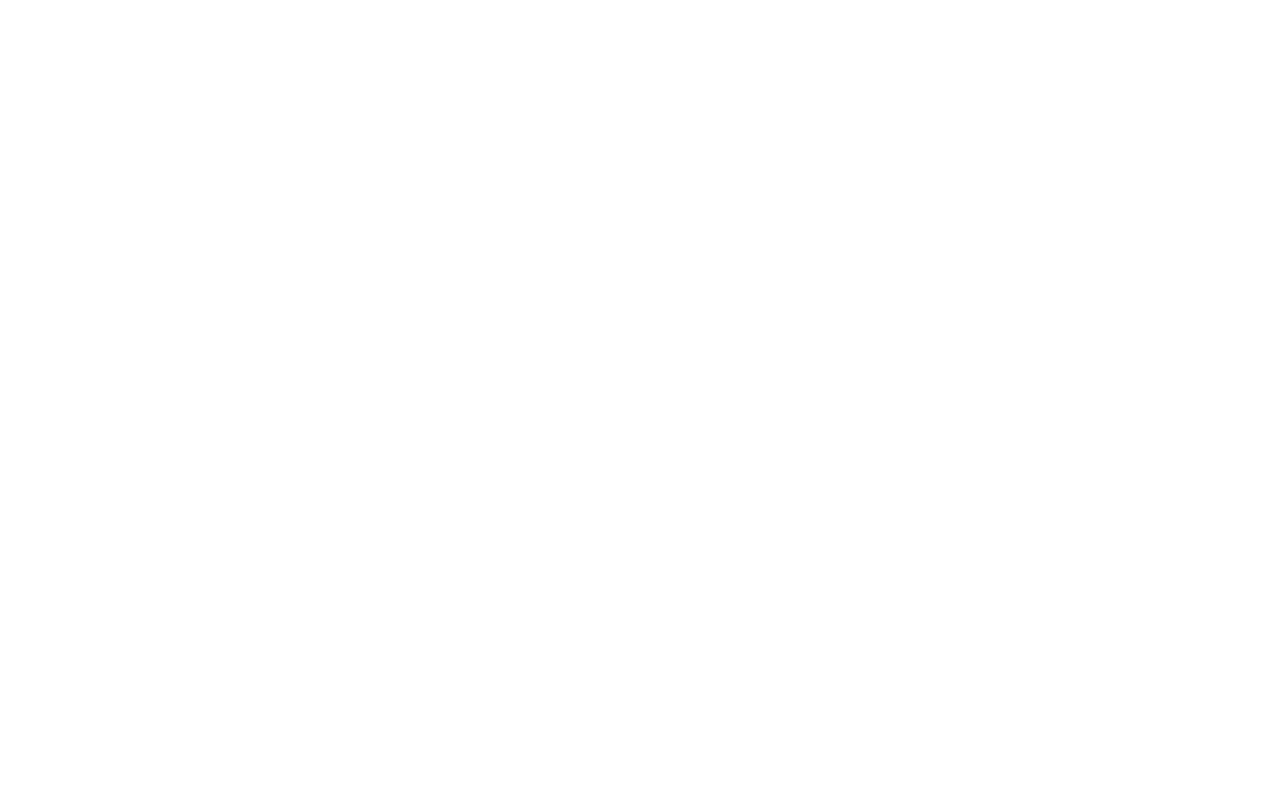
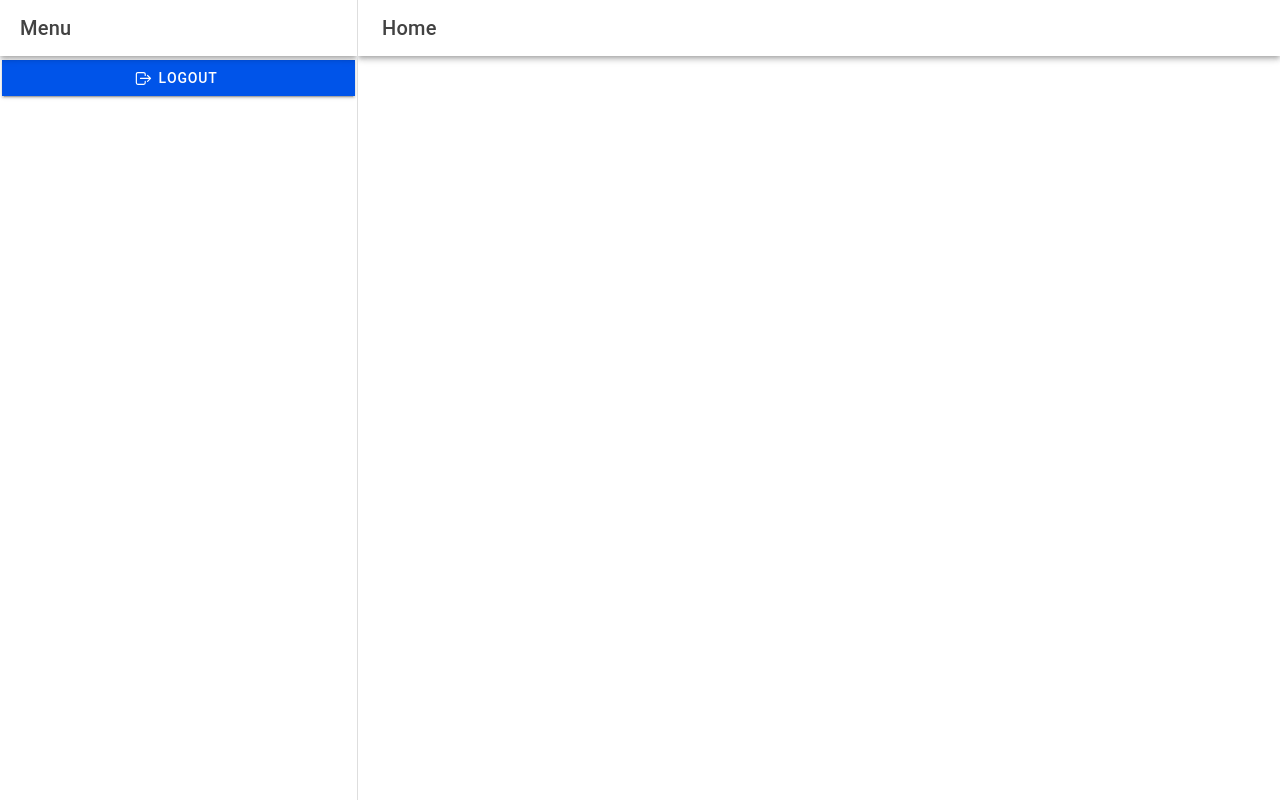
Before and after one commit to vince072618/it35-lab, a React (Vite) app: page /it35-lab/app/home in a window 1280 px wide. Built offline with nearby package versions, Linux system fonts and the light colour scheme.

Commit message:
Reconfigured pages/menu.tsx and app.tsx

```diff
--- a/src/App.tsx
+++ b/src/App.tsx
@@ -1,7 +1,7 @@
 import { Redirect, Route } from 'react-router-dom';
 import { IonApp, IonRouterOutlet, setupIonicReact } from '@ionic/react';
 import { IonReactRouter } from '@ionic/react-router';
-import Home from './pages/Home';
+
 
 /* Core CSS required for Ionic components to work properly */
 import '@ionic/react/css/core.css';
@@ -32,6 +32,8 @@
 
 /* Theme variables */
 import './theme/variables.css';
+import Login from './pages/Login';
+import Menu from './pages/Menu';
 
 setupIonicReact();
 
@@ -39,12 +41,9 @@
   <IonApp>
     <IonReactRouter>
       <IonRouterOutlet>
-        <Route exact path="/it35-lab/home">
-          <Home />
-        </Route>
-        <Route exact path="/it35-lab/">
-          <Redirect to="/it35-lab/home" />
-        </Route>
+      <Route exact path="/it35-lab" component={Login} />
+      <Route  path="/it35-lab/app" component={Menu} />
+
       </IonRouterOutlet>
     </IonReactRouter>
   </IonApp>
--- a/src/pages/Menu.tsx
+++ b/src/pages/Menu.tsx
@@ -1,27 +1,70 @@
-
 import {
+    IonButton,
     IonButtons,
       IonContent,
       IonHeader,
+      IonIcon,
+      IonItem,
+      IonMenu,
       IonMenuButton,
+      IonMenuToggle,
       IonPage,
+      IonRouterOutlet,
+      IonSplitPane,
       IonTitle,
       IonToolbar
   } from '@ionic/react';
+  import{homeOutline, logOutOutline, rocketOutline} from 'ionicons/icons';
+  import {Redirect, Route} from 'react-router';
+  import Home from './Home';
+  import About from './About';
+
 
   const Menu: React.FC = () => {
+    const path = [
+        {name: 'Home', url: '/it35-lab/app/home', icon: homeOutline},
+        {name: 'About', url: '/it35-lab/app/about', icon: rocketOutline},
+    ]
     return (
         <IonPage>
+            <IonSplitPane contentId="main">
+                <IonMenu contentId="main">
                     <IonHeader>
                         <IonToolbar>
-            <IonButtons slot='start'>
-              <IonMenuButton></IonMenuButton>
-            </IonButtons>
-            <IonTitle>Menu</IonTitle>
+                            <IonTitle>
+                                Menu
+                            </IonTitle>
                         </IonToolbar>
                     </IonHeader>
-        <IonContent fullscreen>
+                    <IonContent>
+                        {path.map((item,index) =>(
+                            <IonMenuToggle key={index}>
+                                <IonItem routerLink={item.url} routerDirection="forward">
+                                    <IonIcon icon={item.icon} slot="start"></IonIcon>
+                                    {item.name}
+                                </IonItem>
+                            </IonMenuToggle>
+                        ))}
+
+                        {/*Logout Button*/}
+                        <IonButton routerLink="/it35-lab" routerDirection="back" expand="full">
+                            <IonIcon icon={logOutOutline} slot="start"> </IonIcon>
+                        Logout
+                        </IonButton>
+
                     </IonContent>
+                </IonMenu>
+
+                <IonRouterOutlet id="main">
+                    <Route exact path="/it35-lab/app/home" component={Home} />
+                    <Route exact path="/it35-lab/app/about" component={About} />
+
+                    <Route exact path="/it35-lab/app">
+                        <Redirect to="/it35-lab/app/home"/>
+                    </Route>
+                </IonRouterOutlet>
+
+            </IonSplitPane>
         </IonPage>
     );
   };
```
Lines whose indentation alone changed are shown as unchanged.
